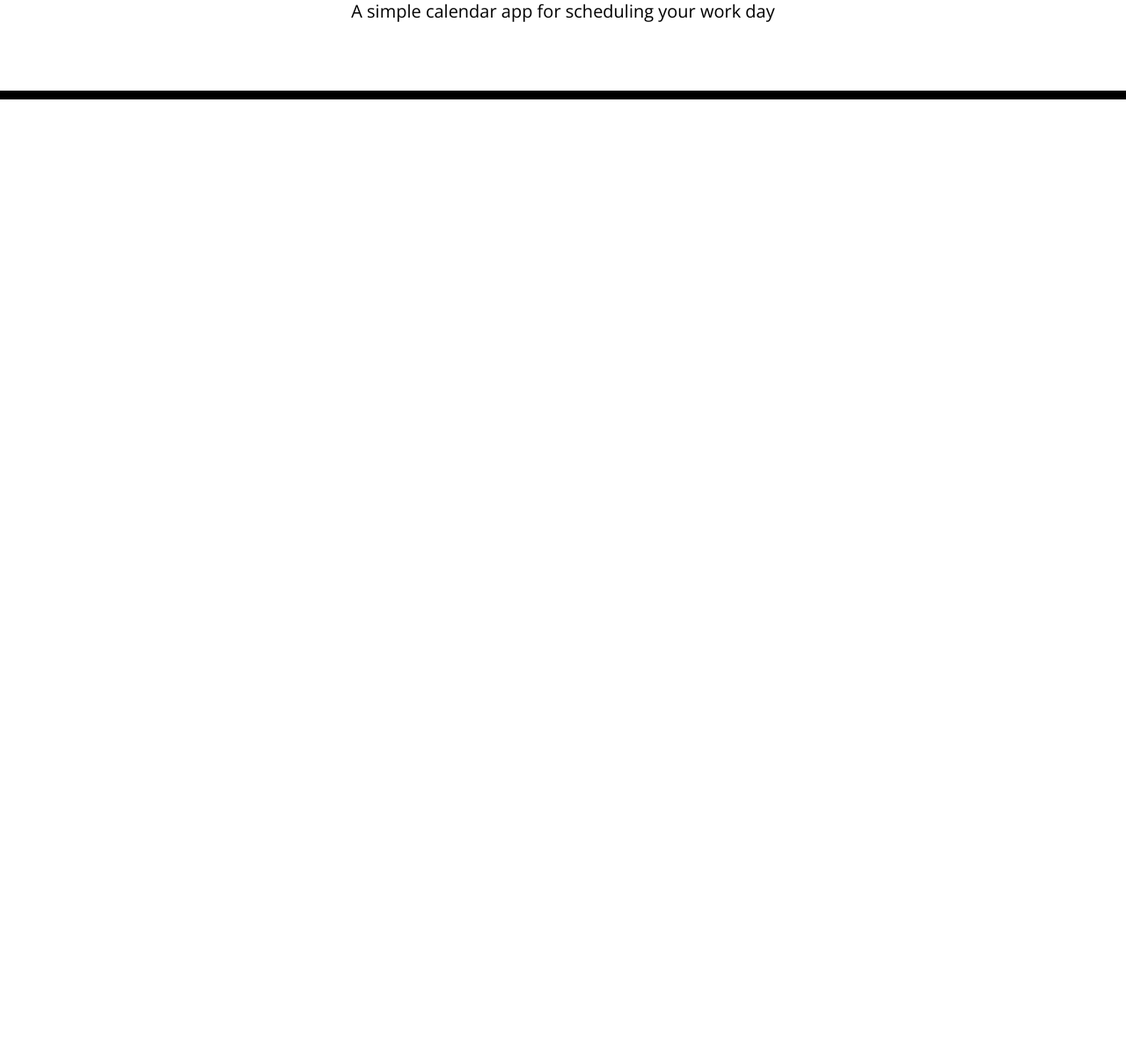
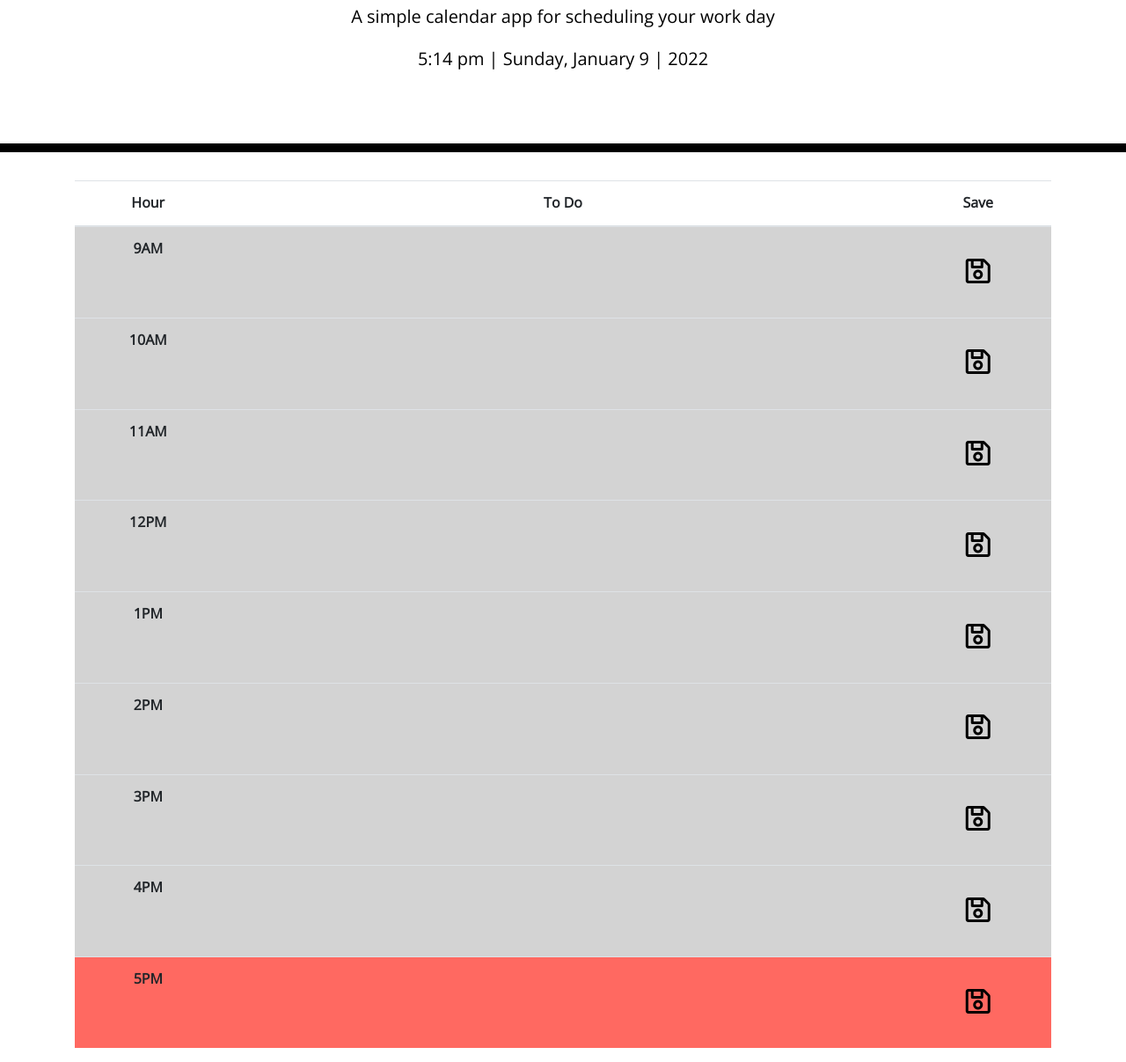
Before and after one commit to eriksvetlik/workdayscheduler, a plain HTML site: page index.html in a window 1280 px wide. Shown: the part 155-1362 px from the top of the page at 88% size. Before the commit the page ends 800 px from the top, so only its background shows below. Drawn offline with nearby package versions, Linux system fonts and the light colour scheme.

Commit message:
added table and coloring based on hour

```diff
--- a/index.html
+++ b/index.html
@@ -29,7 +29,66 @@
       <p id="currentDay" class="lead"></p>
     </header>
     <div class="container">
-      <!-- Timeblocks go here -->
+      <table class="table">
+        <colgroup>
+          <col span="1" style="width: 15%; text-align: center;">
+          <col span="1" style="width: 70%; text-align: left;">
+          <col span="1" style="width: 15%; text-align: center;">
+       </colgroup>
+        <thead>
+          <tr>
+            <th scope="col">Hour</th>
+            <th scope="col">To Do</th>
+            <th scope="col">Save</th>
+          </tr>
+        </thead>
+        <tbody>
+          <tr class="hourBlock" id="09">
+            <th>9AM</th>
+            <td><textarea style="width: 100%;"></textarea></td>
+            <td><button class="saveBtn"><i class="far fa-save fa-2x"></i></button></td>
+          </tr>
+          <tr class="hourBlock" id="10">
+            <th>10AM</th>
+            <td><textarea style="width: 100%;"></textarea></td>
+            <td><button class="saveBtn"><i class="far fa-save fa-2x"></i></button></td>
+          </tr>
+          <tr class="hourBlock" id="11">
+            <th>11AM</th>
+            <td><textarea style="width: 100%;"></textarea></td>
+            <td><button class="saveBtn"><i class="far fa-save fa-2x"></i></button></td>
+          </tr>
+          <tr class="hourBlock" id="12">
+            <th>12PM</th>
+            <td><textarea style="width: 100%;"></textarea></td>
+            <td><button class="saveBtn"><i class="far fa-save fa-2x"></i></button></td>
+          </tr>
+          <tr class="hourBlock" id="13">
+            <th>1PM</th>
+            <td><textarea style="width: 100%;"></textarea></td>
+            <td><button class="saveBtn"><i class="far fa-save fa-2x"></i></button></td>
+          </tr>
+          <tr class="hourBlock" id="14">
+            <th>2PM</th>
+            <td><textarea style="width: 100%;"></textarea></td>
+            <td><button class="saveBtn"><i class="far fa-save fa-2x"></i></button></td>
+          </tr>
+          <tr class="hourBlock" id="15">
+            <th>3PM</th>
+            <td><textarea style="width: 100%;"></textarea></td>
+            <td><button class="saveBtn"><i class="far fa-save fa-2x"></i></button></td>
+          </tr>
+          <tr class="hourBlock" id="16">
+            <th>4PM</th>
+            <td><textarea style="width: 100%;"></textarea></td>
+            <td><button class="saveBtn"><i class="far fa-save fa-2x"></i></button></td>
+          </tr>
+          <tr class="hourBlock" id="17">
+            <th>5PM</th>
+            <td><textarea style="width: 100%;"></textarea></td>
+            <td><button class="saveBtn"><i class="far fa-save fa-2x"></i></button></td>
+          </tr>
+        </tbody>
     </div>
 
     <script src="https://cdnjs.cloudflare.com/ajax/libs/jquery/3.2.1/jquery.min.js"></script>
--- a/script.js
+++ b/script.js
@@ -0,0 +1,26 @@
+var currentDay = $("#currentDay");
+var currentHour = moment().hour();
+var hourBlock = $(".hourBlock");
+
+// function to display the date with Moment.js
+function displayDay() {
+  $(currentDay).text(moment().format("h:mm a | dddd, MMMM D | YYYY"));
+}
+
+// function to color each time block if the time block is behind, equal to, or ahead of the current time
+function colorHourBlocks() {
+  $(hourBlock).each(function () {
+    var hourID = $(this).attr("id");
+
+    if (hourID < currentHour) {
+      $(this).addClass("past");
+    } else if (hourID == currentHour) {
+      $(this).addClass("present");
+    } else {
+      $(this).addClass("future");
+    }
+  });
+}
+
+colorHourBlocks();
+displayDay();
--- a/style.css
+++ b/style.css
@@ -1,7 +1,7 @@
 body {
-  font-family: 'Open Sans', sans-serif;
+  font-family: "Open Sans", sans-serif;
   font-size: 16px;
-  line-height: 1;
+  line-height: 1.6;
 }
 
 textarea {
@@ -9,8 +9,16 @@ textarea {
   border: none;
   resize: none;
   color: #000000;
-  border-left: 1px solid black;
   padding: 10px;
+}
+
+th,
+tr td:nth-child(3) {
+  text-align: center;
+}
+
+tr td:nth-child(3) {
+  vertical-align: middle;
 }
 
 .jumbotron {
@@ -21,51 +29,28 @@ textarea {
   border-bottom: 10px solid black;
 }
 
-.description {
-  white-space: pre-wrap;
-}
-
-.time-block {
-  text-align: center;
-  border-radius: 15px;
-}
-
-.row {
-  white-space: pre-wrap;
-  height: 80px;
-  border-top: 1px solid white;
-}
-
-.hour {
-  background-color: #ffffff;
-  color: #000000;
-  border-top: 1px dashed #000000;
-}
-
 .past {
   background-color: #d3d3d3;
-  color: white;
 }
 
 .present {
   background-color: #ff6961;
-  color: white;
 }
 
 .future {
   background-color: #77dd77;
-  color: white;
 }
 
 .saveBtn {
-  border-left: 1px solid black;
-  border-top-right-radius: 15px;
-  border-bottom-right-radius: 15px;
-  background-color: #06aed5;
-  color: white;
+  background-color: transparent;
+  background-repeat: no-repeat;
+  border: none;
+  cursor: pointer;
+  overflow: hidden;
+  outline: none;
 }
 
 .saveBtn i:hover {
-  font-size: 20px;
+  font-size: 40px;
   transition: all 0.3s ease-in-out;
 }
```
